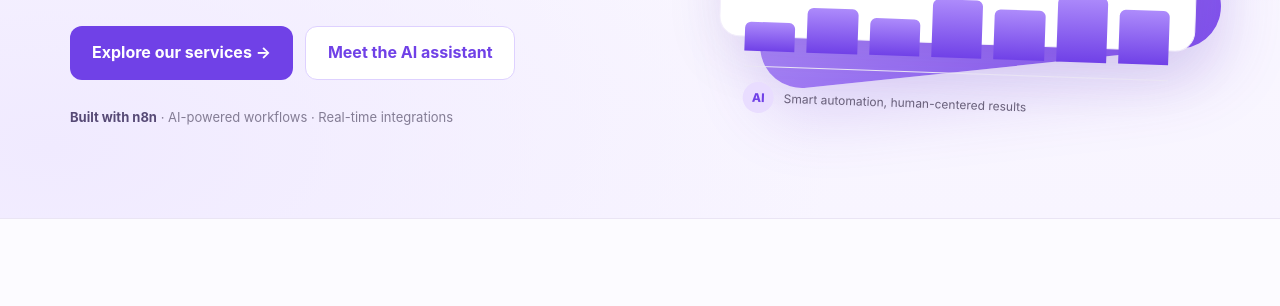
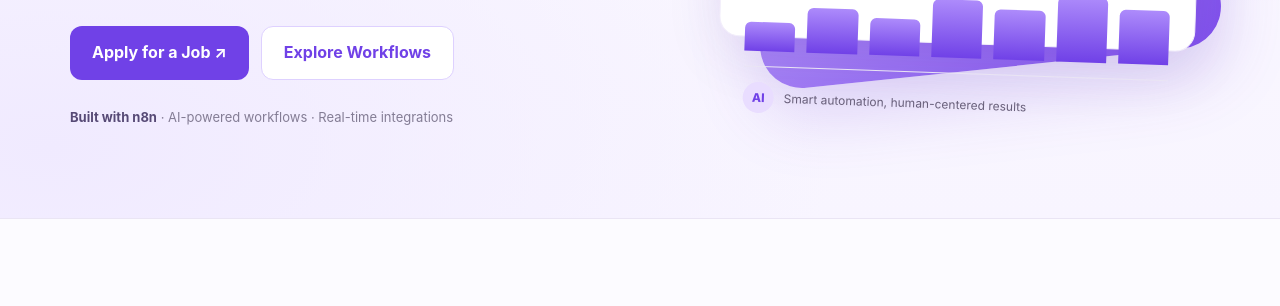
Before and after one commit to haninhany35/HR-, a plain HTML site: page index.html in a window 1280 px wide. Shown: the part 494-800 px from the top of the page. Drawn offline with Linux system fonts and the light colour scheme; no server answers.

Commit message:
Update hero section links and text

```diff
--- a/index.html
+++ b/index.html
@@ -26,7 +26,7 @@
   <header class="hero" id="home">
     <div class="container">
       <nav class="nav" aria-label="Main navigation"><a class="brand" href="#home"><span class="logo">✦</span> Flow<span style="color:#7041e7">Space</span></a><div class="navlinks"><a href="#services">Services</a><a href="#workflows">Workflows</a><a href="#technology">Tech Stack</a><a href="#resources">Resources</a><a href="#assistant">AI Assistant</a></div><a class="btn" href="#services">Explore services ↗</a></nav>
-      <div class="hero-grid"><div><span class="eyebrow">✦ SMARTER HR, SIMPLER WORK</span><h1>Smarter HR.<br><span>Seamless automation.</span></h1><p>Make hiring smoother, get personalized career guidance, and find HR answers faster — all in one intelligent workspace.</p><div class="actions"><a href="#services" class="btn">Explore our services →</a><a href="#assistant" class="btn outline">Meet the AI assistant</a></div><div class="micro"><b>Built with n8n</b> · AI-powered workflows · Real-time integrations</div></div>
+      <div class="hero-grid"><div><span class="eyebrow">✦ SMARTER HR, SIMPLER WORK</span><h1>Smarter HR.<br><span>Seamless automation.</span></h1><p>Make hiring smoother, get personalized career guidance, and find HR answers faster — all in one intelligent workspace.</p><div class="actions"><a id="hero-apply-link" href="#services" class="btn">Apply for a Job ↗</a><a href="#workflows" class="btn outline">Explore Workflows</a></div><div class="micro"><b>Built with n8n</b> · AI-powered workflows · Real-time integrations</div></div>
       <div class="visual" aria-label="Illustrative HR dashboard preview"><div class="dashboard"><div class="dash-top"><div><div class="tiny">Overview</div><div class="dash-title">FlowSpace ✨</div></div><span id="hero-status" class="status"><span class="dot"></span>Not connected</span></div><div class="metric-row"><div class="metric"><strong>01</strong><small>Apply for jobs</small></div><div class="metric"><strong>02</strong><small>CV coaching</small></div><div class="metric"><strong>03</strong><small>Ask HR</small></div></div><div class="tiny" style="margin-top:22px">Your workflow, simplified</div><div class="bars" aria-hidden="true"><i style="height:42%"></i><i style="height:65%"></i><i style="height:54%"></i><i style="height:83%"></i><i style="height:72%"></i><i style="height:94%"></i><i style="height:78%"></i></div><div class="dash-bottom"><span class="avatar">AI</span><span>Smart automation, human-centered results</span></div></div></div></div>
     </div>
   </header>
```
